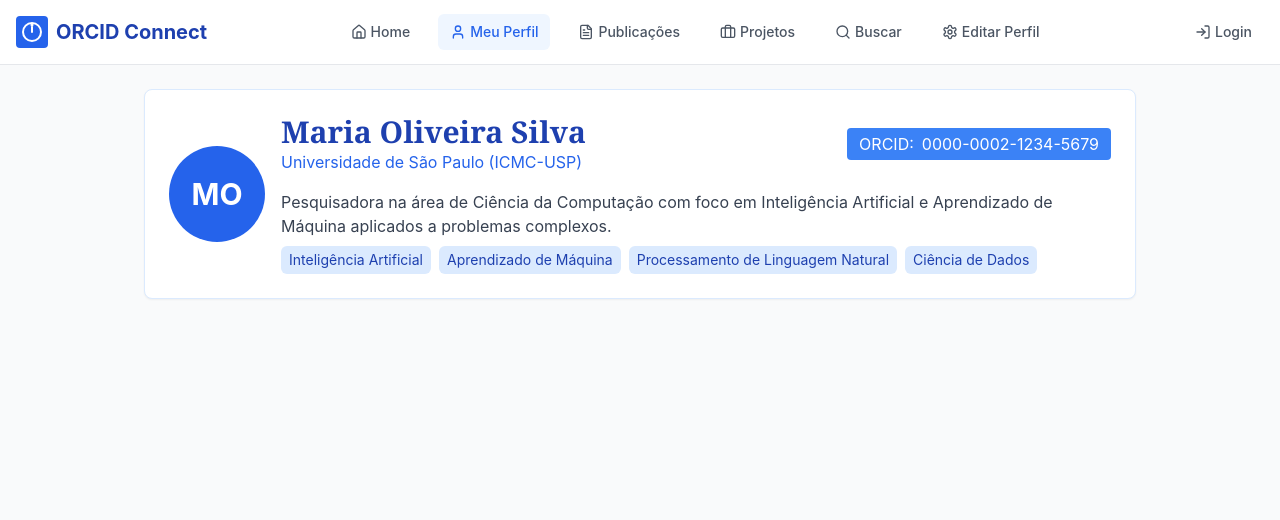
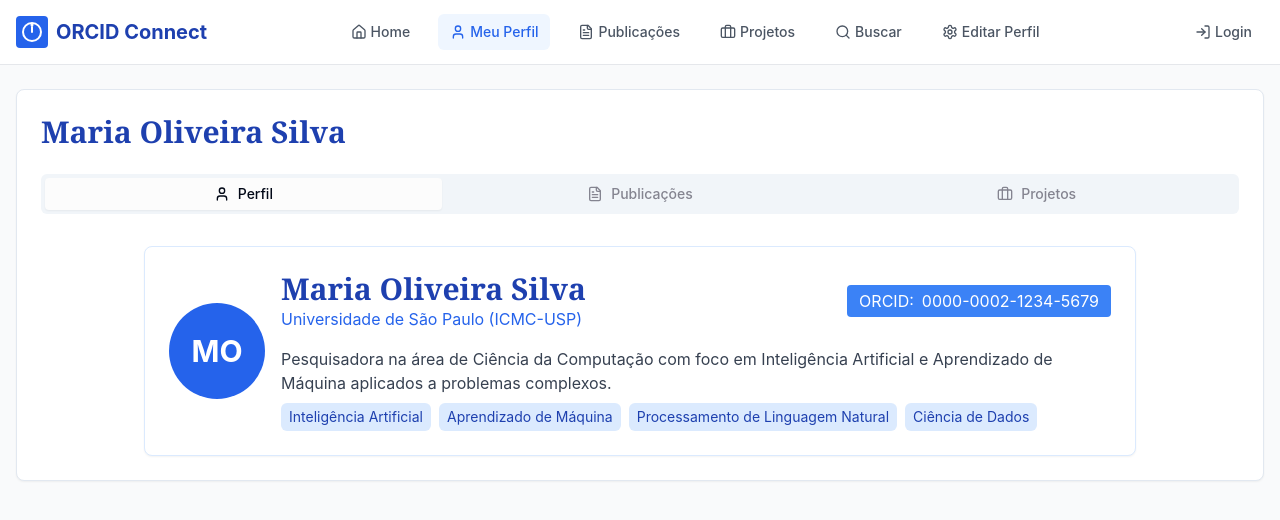
Before and after one commit to MaiconNouzen/orcid-scholar-grove-52, a React (Vite) app: page /profile in a window 1280 px wide. Shown: the top 520 px of the page. Built offline with nearby package versions, Linux system fonts and the light colour scheme.

Commit message:
Enhance profile tab content
The "Meu Perfil" tab should now display graphics, projects, and publications.

```diff
--- a/src/pages/Index.tsx
+++ b/src/pages/Index.tsx
@@ -1,12 +1,18 @@
 
 import React, { useEffect, useState } from 'react';
 import ResearcherProfile from '../components/ResearcherProfile';
+import PublicationSection from '../components/PublicationSection';
+import ProjectSection from '../components/ProjectSection';
 import { mockResearcherData } from '../data/mockData';
 import { Researcher } from '../types';
+import { Card } from '@/components/ui/card';
+import { Tabs, TabsContent, TabsList, TabsTrigger } from '@/components/ui/tabs';
+import { FileText, Briefcase, User } from 'lucide-react';
 
 const Index = () => {
   const [researcher, setResearcher] = useState<Researcher | null>(null);
   const [loading, setLoading] = useState(true);
+  const [activeTab, setActiveTab] = useState("profile");
 
   useEffect(() => {
     // In a real app, we would fetch the current user's profile data from an API
@@ -29,9 +35,49 @@ const Index = () => {
   return (
     <div className="min-h-screen bg-gray-50 pt-6">
       {researcher && (
-        <>
-          <ResearcherProfile researcher={researcher} showFullProfile={true} />
-        </>
+        <div className="container mx-auto px-4">
+          <Card className="p-6 mb-6">
+            <div className="flex flex-col md:flex-row items-start md:items-center justify-between mb-6">
+              <h1 className="text-2xl md:text-3xl font-serif font-bold text-blue-800">{researcher.name}</h1>
+            </div>
+
+            <Tabs defaultValue={activeTab} onValueChange={setActiveTab} className="w-full">
+              <TabsList className="grid w-full grid-cols-3">
+                <TabsTrigger value="profile" className="flex items-center gap-2">
+                  <User className="h-4 w-4" />
+                  Perfil
+                </TabsTrigger>
+                <TabsTrigger value="publications" className="flex items-center gap-2">
+                  <FileText className="h-4 w-4" />
+                  Publicações
+                </TabsTrigger>
+                <TabsTrigger value="projects" className="flex items-center gap-2">
+                  <Briefcase className="h-4 w-4" />
+                  Projetos
+                </TabsTrigger>
+              </TabsList>
+
+              <TabsContent value="profile" className="pt-6">
+                <ResearcherProfile researcher={researcher} showFullProfile={true} />
+              </TabsContent>
+
+              <TabsContent value="publications" className="pt-6">
+                <PublicationSection
+                  publications={researcher.publications || []}
+                  allowEdit={true}
+                />
+              </TabsContent>
+
+              <TabsContent value="projects" className="pt-6">
+                <ProjectSection
+                  projects={researcher.projects || []}
+                  publications={researcher.publications || []}
+                  allowEdit={true}
+                />
+              </TabsContent>
+            </Tabs>
+          </Card>
+        </div>
       )}
     </div>
   );
```
